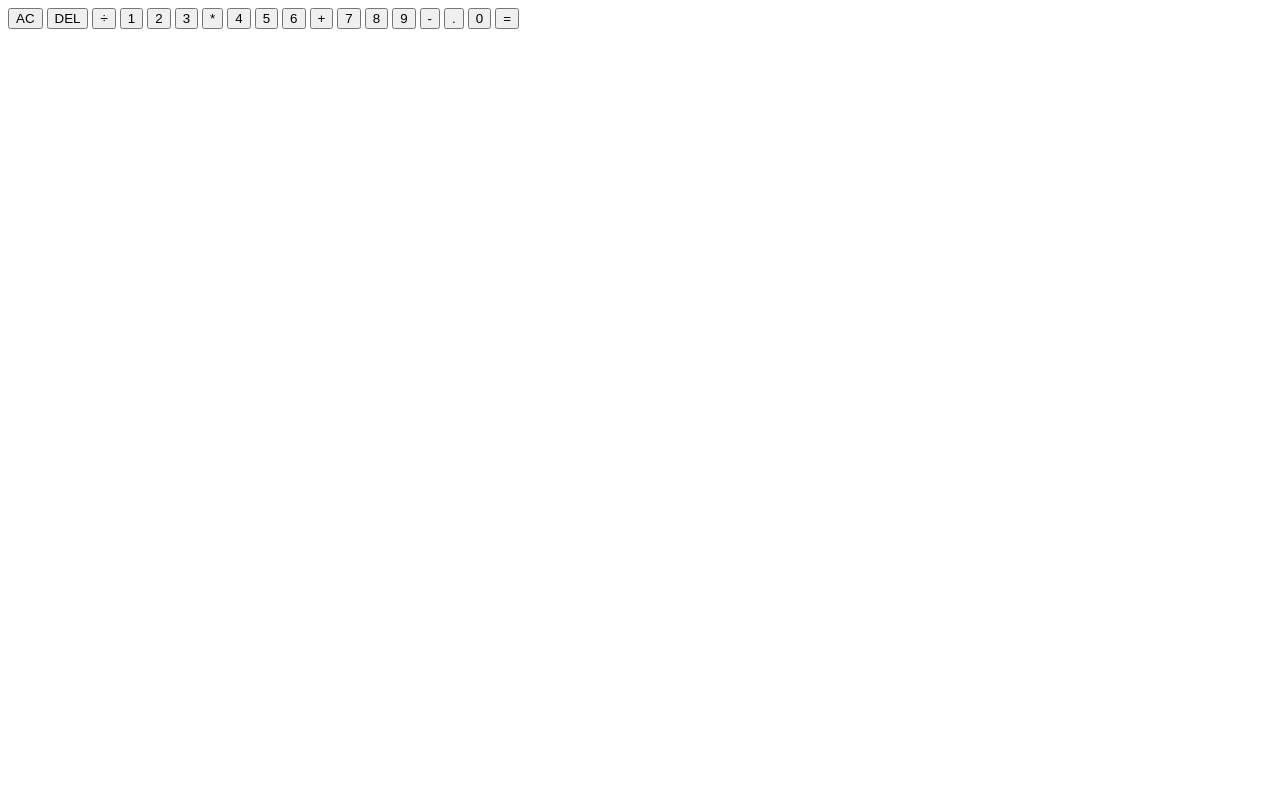
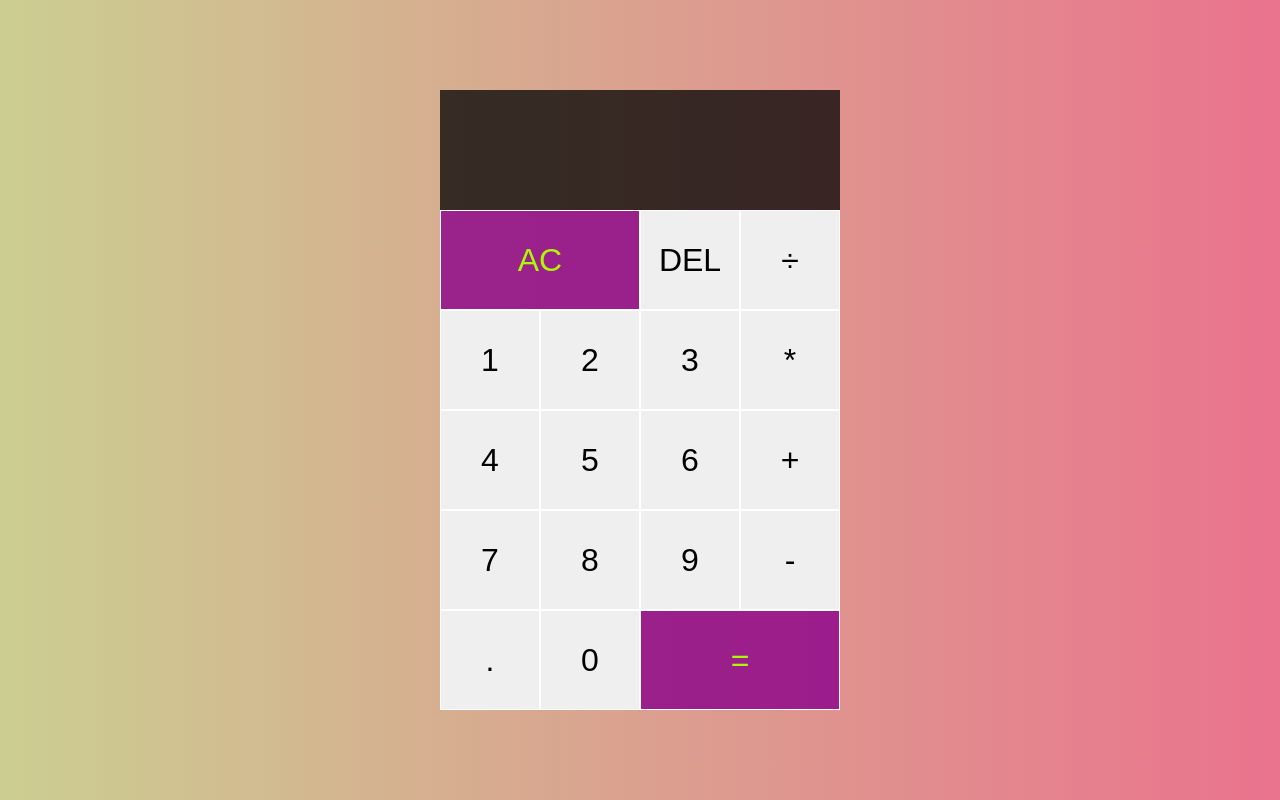
Before and after one commit to sallenellas/calculator_TOP, a plain HTML site: page index.html in a window 1280 px wide. Drawn offline with Linux system fonts and the light colour scheme.

Commit message:
CSS styling for new layout

```diff
--- a/style.css
+++ b/style.css
@@ -1,80 +1,69 @@
-.calculator{
-    display: flex;
-    align-items: center;
-    justify-content: center;
-    background-color: black;
+*, ::before, ::after {
+    box-sizing: border-box;
+    font-family: Gotham Rounded, sans-serif;
+    font-weight: normal;
 }
 
-.container{
-    display: flex;
-    flex-direction: column;
-    flex-wrap: nowrap;
-    overflow: hidden;
-    align-items: center;
-    justify-content: center;
-    gap: 100px;
-    padding: 50px;
-    background-color: rgb(61, 90, 133);
-    width: 800px;
-    margin: 100px;
-    border-radius: 50px;
-    border-style:groove;
-    border-color: darkblue;
+body {
+    margin: 0;
+    padding: 0;
+    background: linear-gradient(to right, #CBCE91FF,#EA738DFF);
 }
 
-.display{
-    background-color: rgb(185, 185, 185);
-    display: flex;
+.calculator-grid {
+    display: grid;
     justify-content: center;
-    align-items: center;
-    height: 72px;
-    width: 300px;
-    border-style: solid;
-    border-radius: 10px;
-    font-family: 'Audiowide', cursive;
-    font-size: 24px;
+    align-content: center;
+    min-height: 100vh;
+    grid-template-columns: repeat(4, 100px);
+    grid-template-rows: minmax(120px, auto) repeat(5, 100px);
 }
 
-.buttons{
-    display: flex;
-    flex-direction: row;
-    gap: 50px;
+.calculator-grid {
+    display: grid;
+    justify-content: center;
+    align-content: center;
+    min-height: 100vh;
+    grid-template-columns: repeat(4, 100px);
+    grid-template-rows: minmax(120px, auto) repeat(5, 100px);
     }
 
-.row{
-    display: flex;
-    flex-direction: row;
-    gap: 50px;
+    .calculator-grid > button {
+      cursor: pointer;
+      font-size: 2rem;
+      border: 1px, solid #FFFFFF;
+      outline: none;
+      background-color: rbga(255, 255, 255, 0.75);
     }
 
-.column{
-    display: flex;
-    flex-direction: column;
-    justify-content: space-evenly;
-    align-items: left;
-    gap: 10px;
+      .calculator-grid > button:hover {
+        background-color: #a9a9a9;
       }
 
-.numberButton, .decimalButton{
-    display: flex;
-    justify-content: center;
-    background-color: darkblue;
-    color: white;
-    font-size: 48px;
-    width: 72px;
-    border-radius: 10px;
-    box-shadow: 5px 5px 3px black;
-    font-family: 'Audiowide', cursive;
+      .span-two {
+        grid-column: span 2;
+        color: #adf802;
+        background-color: rgba(139, 0, 139, 0.8);
       }
 
-.operations{
+      .output{
+        grid-column: 1 / -1;
+        background-color: rgba(0, 0, 0, 0.75);
         display: flex;
-    justify-content: center;
-    background-color: rgb(235, 138, 74);
+        align-items: flex-end;
+        justify-content: space-around;
+        flex-direction: column;
+        padding: 10px;
+        word-wrap: break-word;
+        word-break: break-all;
+      }
+
+      .output .previous-operand{
+        color: rgba(255,255, 255, 0.75);
+        font-size: 1.5rem;
+      }
+
+      .output .current-operand{
         color: white;
-    font-size: 48px;
-    width: 72px;
-    border-radius: 10px;
-    box-shadow: 5px 5px 3px black;
-    font-family: 'Audiowide', cursive;
+        font-size: 2.5rem;
       }
```
Lines whose indentation alone changed are shown as unchanged.
